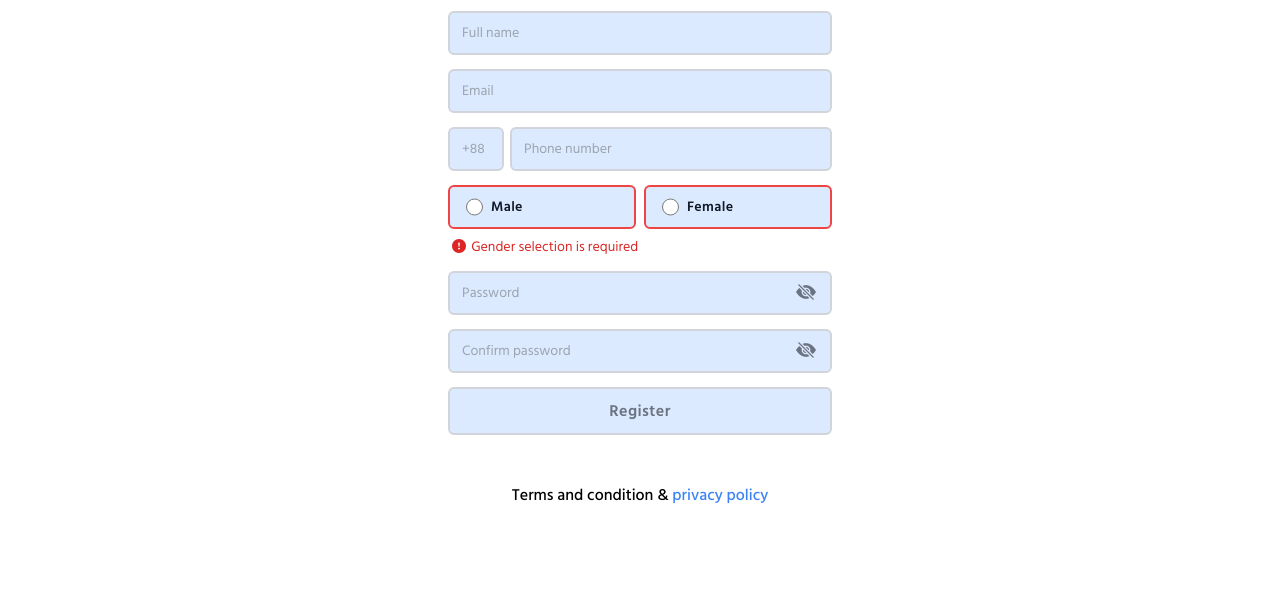
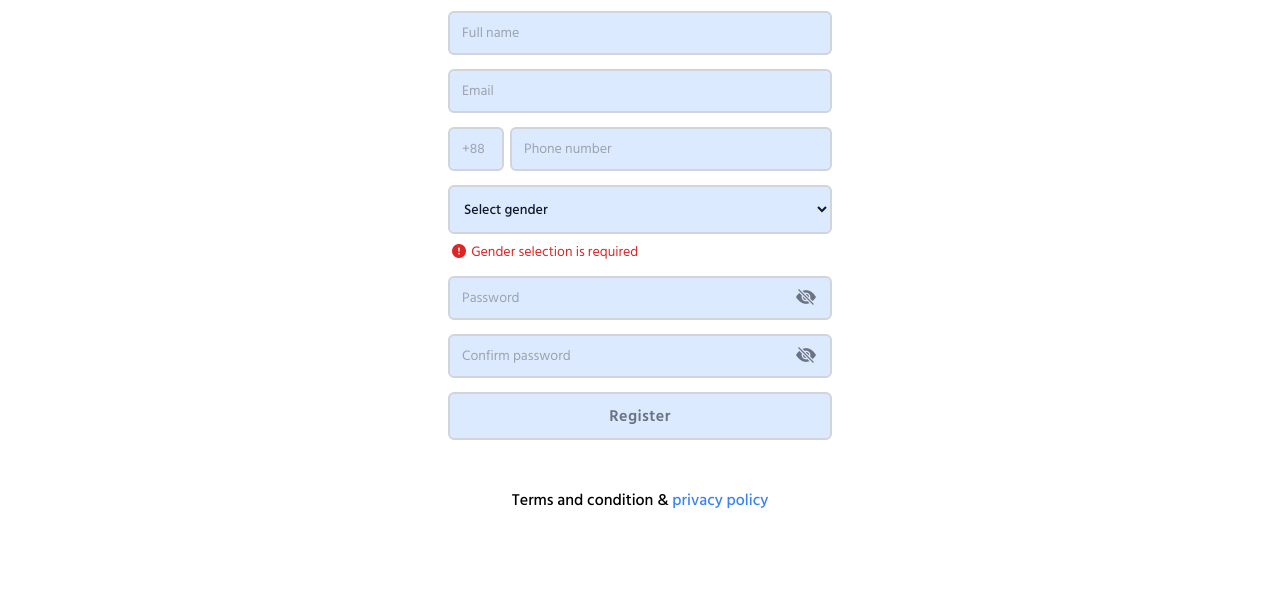
Before and after one commit to ahmod001/hishebi_online, a plain HTML site: page authantication/index.html in a window 1280 px wide. Shown: the part 203-800 px from the top of the page. Drawn offline with nearby package versions, Linux system fonts and the light colour scheme.

Commit message:
gender selection option changed to dropdown

```diff
--- a/authantication/index.html
+++ b/authantication/index.html
@@ -242,7 +242,7 @@
                             Use "border-gray-300" for error-free situations and
                              "border-red-500" for errors -->
                             <input type="number" inputmode="numeric" name="phone_number" placeholder="Phone number"
-                                class="bg-blue-100 border-2 border-gray-300 text-gray-900 text-sm rounded-md focus:ring-blue-100 focus:border-blue-100 block w-full px-3 py-2.5  ">
+                                class="bg-blue-100 border-2 border-gray-300 text-gray-900 text-sm rounded-md focus:ring-blue-100 focus:border-blue-100 block w-full px-3 py-2.5">
                         </div>
 
                         <!-- Error Massage -->
@@ -251,12 +251,11 @@
                         </p> -->
                     </div>
 
-                    <!-- Gender -->
-                    <div class="space-y-2">
+                    <!--Gender: Radio -->
+                    <!--
+                    <div class="space-y-2 hidden">
                         <div class="grid grid-cols-2 gap-x-2">
-                            <!-- Male
-                              Use "border-gray-300" for error-free situations and
-                             "border-red-500" for errors -->
+
                             <div class="flex items-center bg-blue-100 pl-4 border-2 border-red-500 rounded-md w-full">
                                 <input id="male_radio" type="radio" value="male" name="gender"
                                     class="w-5 h-5 text-blue-600 block">
@@ -264,9 +263,7 @@
                                     class="py-2.5 ml-2 text-sm w-full h-full font-semibold tracking-wide text-gray-900">Male</label>
                             </div>
 
-                            <!-- Female
-                             Use "border-gray-300" for error-free situations and
-                             "border-red-500" for errors -->
+
                             <div class="flex items-center bg-blue-100 pl-4 border-2 border-red-500 rounded-md w-full">
                                 <input id="female_radio" type="radio" value="female" name="gender"
                                     class="w-5 h-5 text-blue-600 block">
@@ -274,7 +271,23 @@
                                     class="py-2.5 ml-2 text-sm w-full h-full font-semibold tracking-wide text-gray-900">Female</label>
                             </div>
                         </div>
+                                -->
+                    <!-- Error Message -->
+                    <!-- <p class="ms-1 text-sm text-red-600">
+                            <i class="bi bi-exclamation-circle-fill me-0.5"></i> Gender selection is required
+                        </p>
+                    </div> -->
 
+                    <!-- Gender: Dropdown Select -->
+                    <div class="space-y-2">
+                        <!--Use "border-gray-300" for error-free situations and
+                             "border-red-500" for errors -->
+                        <select id="gender"
+                            class="bg-blue-100 border-2 border-gray-300 text-gray-900 text-sm font-medium rounded-md focus:ring-blue-100 focus:border-blue-100 block w-full p-2.5">
+                            <option selected>Select gender</option>
+                            <option value="male">Male</option>
+                            <option value="female">Female</option>
+                        </select>
                         <!-- Error Message -->
                         <p class="ms-1 text-sm text-red-600">
                             <i class="bi bi-exclamation-circle-fill me-0.5"></i> Gender selection is required
```
